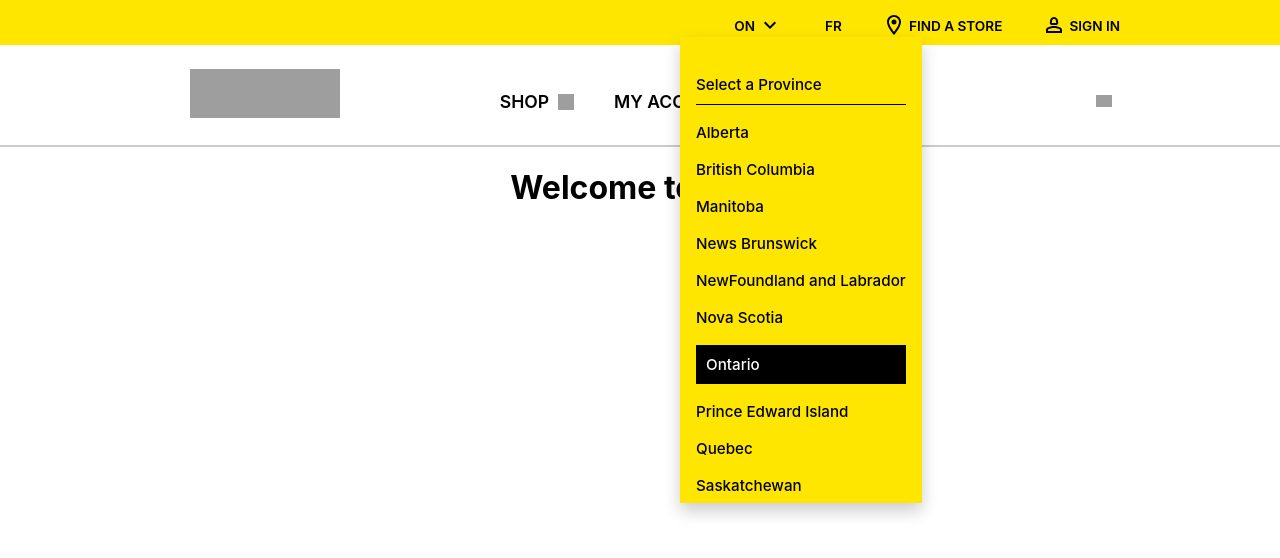
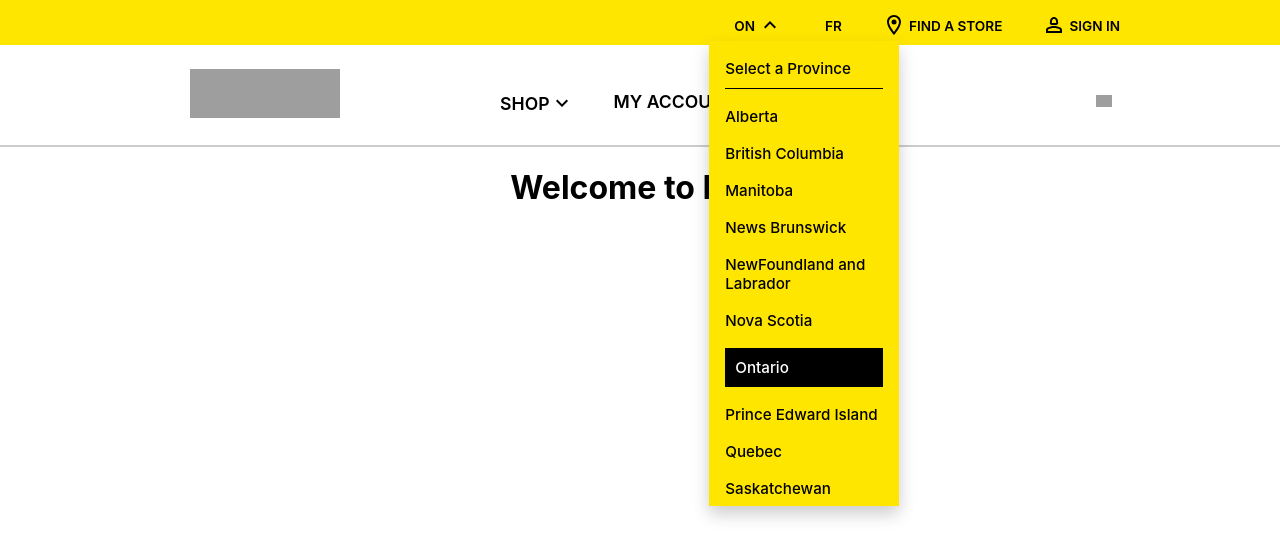
Before and after one commit to d4cho/fido-clone-nd, a React (Create React App) app: page / in a window 1280 px wide. Both pictures are taken after a click on the element "ON". Shown: the top 558 px of the page. Built offline with nearby package versions, Linux system fonts and the light colour scheme; grey boxes are pictures that could not be loaded.

Commit message:
fixed leftnavbar with styling on hover

```diff
--- a/src/App.js
+++ b/src/App.js
@@ -17,23 +17,9 @@ import KeyboardArrowDownOutlinedIcon from '@mui/icons-material/KeyboardArrowDown
 import KeyboardArrowUpOutlinedIcon from '@mui/icons-material/KeyboardArrowUpOutlined';
 import { shopDropdownLabels } from './Data/NavbarLabel';
 import { provincesDropdownLabels } from './Data/Provinces';
-import { billsDropdownLabels } from './Data/NavbarLabel';
-import TextField from './Components/Atoms/TextField/TextField';
-import SearchIcon from './Components/Atoms/SearchIcon/SearchIcon';
 
 function App() {
-    const {
-        menuTitle,
-        open,
-        handleShow,
-        iconOpen,
-        matches,
-        show,
-        closeShow,
-        handleMouseEnter,
-        handleMouseLeave,
-        isHover,
-    } = useContext(MainContext);
+    const { menuTitle, open, handleShow, iconOpen, matches } = useContext(MainContext);
 
     const topNavBarData = [
         {
@@ -71,9 +57,12 @@ function App() {
                                 backgroundColor='white'
                                 dataLabelItems={shopDropdownLabels}
                                 open={open}
-                                bottom='-468px'
+                                top='58px'
+                                left='-30px'
                             />
                         }
+                        arrowDown={<KeyboardArrowDownOutlinedIcon />}
+                        arrowUp={<KeyboardArrowUpOutlinedIcon />}
                     />
                 }
                 SideBarDrawer={<SideBarDrawer />}
@@ -92,34 +81,6 @@ function App() {
                         />
                     )
                 }
-                searchOpenAndClose={
-                    <NavBarDropdown
-                        backgroundColor='#fff'
-                        dataLabelItems={billsDropdownLabels}
-                        title='Slide'
-                        open={show}
-                        bottom='-135px'
-                        left='1240px'
-                        closeShow={closeShow}
-                        textField={
-                            <TextField
-                                value={''}
-                                placeholder='Search'
-                                searchIcon={
-                                    <SearchIcon
-                                        handleMouseEnter={handleMouseEnter}
-                                        handleMouseLeave={handleMouseLeave}
-                                        isHover={isHover}
-                                        backGroundColor='#ffe600'
-                                        boxShadow='0px 0px 0px 1px rgba(0,0,0,0.9'
-                                        height='2.57rem'
-                                        width='2.35rem'
-                                    />
-                                }
-                            />
-                        }
-                    />
-                }
                 backgroundColor='#fff'
                 alignItems='center'
                 borderBottom='2px solid #ccc'
@@ -132,9 +93,9 @@ function App() {
                                 dataLabelItems={provincesDropdownLabels}
                                 title='ON'
                                 open={iconOpen}
-                                bottom='-462px'
-                                left='800px'
-                                paddingTop='30px'
+                                top='100%'
+                                left='-25px'
+                                paddingTop='10px'
                                 selectAProvince='Select a Province'
                             />
                         }
--- a/src/Components/Atoms/SearchIcon/SearchIcon.css
+++ b/src/Components/Atoms/SearchIcon/SearchIcon.css
@@ -5,7 +5,6 @@
     display: flex;
     justify-content: center;
     align-items: center;
-    position: relative;
     bottom: 30px;
     cursor: pointer;
 }
--- a/src/Components/Atoms/SearchIcon/SearchIcon.jsx
+++ b/src/Components/Atoms/SearchIcon/SearchIcon.jsx
@@ -9,6 +9,7 @@ function SearchIcon({
     boxShadow,
     height,
     width,
+    position,
 }) {
     return (
         <>
@@ -22,6 +23,7 @@ function SearchIcon({
                     boxShadow: isHover ? boxShadow : null,
                     height: height ? height : null,
                     width: width ? width : null,
+                    position: position? position: null
                 }}
             >
                 <span className='search-icon'></span>
--- a/src/Components/Molecules/LeftNavigationBar/LeftNavigationBar.css
+++ b/src/Components/Molecules/LeftNavigationBar/LeftNavigationBar.css
@@ -68,6 +68,6 @@ a {
 
 .active {
     height: 3px;
-    margin-top: 32px;
+    margin-top: 31px;
     background: #000;
 }
--- a/src/Components/Molecules/LeftNavigationBar/LeftNavigationBar.jsx
+++ b/src/Components/Molecules/LeftNavigationBar/LeftNavigationBar.jsx
@@ -3,8 +3,19 @@ import './LeftNavigationBar.css';
 import { leftNavbarLabels } from '../../../Data/NavbarLabel';
 import { MainContext } from '../../../Context/MainContext';
 import SearchIcon from '../../Atoms/SearchIcon/SearchIcon';
+import NavBarDropdown from '../NavBarDropDown/NavBarDropDown';
+import TextField from '../../Atoms/TextField/TextField';
+import { billsDropdownLabels } from '../../../Data/NavbarLabel';
 
-function LeftNavigationBar({ menuTitle, open, marginLeft, color, NavBarDropdownContent }) {
+function LeftNavigationBar({
+    menuTitle,
+    open,
+    marginLeft,
+    color,
+    NavBarDropdownContent,
+    arrowDown,
+    arrowUp,
+}) {
     const {
         handleShow,
         handleMouseEnter,
@@ -15,7 +26,10 @@ function LeftNavigationBar({ menuTitle, open, marginLeft, color, NavBarDropdownC
         handleNavItemMouseLeave,
         navItems,
         leftNavBarSwitchLabel,
+        show,
+        closeShow,
     } = useContext(MainContext);
+
     return (
         <>
             <div className='left-navbar-container'>
@@ -23,7 +37,10 @@ function LeftNavigationBar({ menuTitle, open, marginLeft, color, NavBarDropdownC
                     <ul className='menu-items'>
                         {leftNavbarLabels.map((leftNavItem, idx) => (
                             <div key={idx}>
-                                <li onClick={() => leftNavBarSwitchLabel(leftNavItem.title)}>
+                                <li
+                                    style={{ position: 'relative' }}
+                                    onClick={() => leftNavBarSwitchLabel(leftNavItem.title)}
+                                >
                                     <span
                                         style={
                                             menuTitle === leftNavItem.title && open
@@ -45,15 +62,10 @@ function LeftNavigationBar({ menuTitle, open, marginLeft, color, NavBarDropdownC
                                             {leftNavItem.title}
                                         </a>
 
-                                        {leftNavItem.title === 'SHOP' && (
-                                            <span
-                                                className={
-                                                    open && menuTitle === leftNavItem.title
-                                                        ? 'arrow-up'
-                                                        : 'arrow-down'
-                                                }
-                                            />
-                                        )}
+                                        {leftNavItem.title === 'SHOP' &&
+                                            (open && menuTitle === leftNavItem.title
+                                                ? arrowUp
+                                                : arrowDown)}
                                     </span>
 
                                     <div
@@ -62,14 +74,21 @@ function LeftNavigationBar({ menuTitle, open, marginLeft, color, NavBarDropdownC
                                                 ? 'active'
                                                 : null
                                         }
+                                        style={{
+                                            marginTop: leftNavItem.title === 'SHOP' ? '27px' : null,
+                                        }}
                                     />
+                                    {leftNavItem.title === 'SHOP' && NavBarDropdownContent}
                                 </li>
                             </div>
                         ))}
                         <li
                             onClick={handleShow}
                             className='search-button'
-                            style={{ marginLeft: marginLeft ? marginLeft : null }}
+                            style={{
+                                marginLeft: marginLeft ? marginLeft : null,
+                                position: 'relative',
+                            }}
                         >
                             <SearchIcon
                                 handleMouseEnter={handleMouseEnter}
@@ -81,9 +100,36 @@ function LeftNavigationBar({ menuTitle, open, marginLeft, color, NavBarDropdownC
                                 height='2rem'
                                 width='2rem'
                             />
+                            <NavBarDropdown
+                                backgroundColor='#fff'
+                                dataLabelItems={billsDropdownLabels}
+                                title='Slide'
+                                open={show}
+                                marginTop='20px'
+                                marginBottom='10px'
+                                top='-1px'
+                                left='0'
+                                closeShow={closeShow}
+                                textField={
+                                    <TextField
+                                        value={''}
+                                        placeholder='Search'
+                                        searchIcon={
+                                            <SearchIcon
+                                                handleMouseEnter={handleMouseEnter}
+                                                handleMouseLeave={handleMouseLeave}
+                                                isHover={isHover}
+                                                backGroundColor='#ffe600'
+                                                boxShadow='0px 0px 0px 1px rgba(0,0,0,0.9'
+                                                height='2.57rem'
+                                                width='2.35rem'
+                                            />
+                                        }
+                                    />
+                                }
+                            />
                         </li>
                     </ul>
-                    {NavBarDropdownContent}
                 </nav>
             </div>
         </>
--- a/src/Components/Molecules/NavBarDropDown/NavBarDropDown.jsx
+++ b/src/Components/Molecules/NavBarDropDown/NavBarDropDown.jsx
@@ -6,12 +6,14 @@ function NavBarDropdown({
     backgroundColor,
     dataLabelItems,
     open,
-    bottom,
+    top,
     left,
     closeShow,
     textField,
     paddingTop,
     selectAProvince,
+    marginTop,
+    marginBottom,
 }) {
     return (
         <>
@@ -20,7 +22,7 @@ function NavBarDropdown({
                     <div
                         style={{
                             backgroundColor: backgroundColor,
-                            bottom: bottom,
+                            top: top,
                             left: left,
                             display: textField ? 'flex' : null,
                             flexDirection: textField ? 'column' : null,
@@ -30,7 +32,10 @@ function NavBarDropdown({
                         onClick={closeShow}
                     >
                         {textField}
-                        <ul className='main-content'>
+                        <ul
+                            style={{ marginBottom: marginBottom, marginTop: marginTop }}
+                            className='main-content'
+                        >
                             {selectAProvince && (
                                 <span
                                     style={{
--- a/src/Components/Molecules/TopNavBar/TopNavBar.css
+++ b/src/Components/Molecules/TopNavBar/TopNavBar.css
@@ -38,4 +38,5 @@
     flex-direction: row;
     align-items: center;
     gap: 3px;
+    position: relative;
 }
--- a/src/Components/Molecules/TopNavBar/TopNavBar.jsx
+++ b/src/Components/Molecules/TopNavBar/TopNavBar.jsx
@@ -12,14 +12,10 @@ function TopNavBar({ data, height, backgroundColor, dropNavContent }) {
                             <span className='arrow-icon' onClick={() => iconOpenToggle()}>
                                 <li className='top-nav-bar-item'>{topNavItem.title}</li>{' '}
                                 {iconOpen ? (
-                                    <span
-
-                                    >
+                                    <span>{topNavItem.arrowUp}</span>
+                                ) : (
+                                    <span>
                                         {topNavItem.arrowDown}
-                                    </span>
-                                ) : (
-                                    <span >
-                                        {topNavItem.arrowUp}
                                     </span>
                                 )}
                             </span>
--- a/src/Components/Organisms/NavBarContent/NavBarContent.jsx
+++ b/src/Components/Organisms/NavBarContent/NavBarContent.jsx
@@ -9,7 +9,6 @@ function NavBarContent({
     MiniCardsContent,
     SideBarDrawer,
     Logo,
-    searchOpenAndClose,
     link,
     backgroundColor,
     alignItems,
@@ -59,7 +58,6 @@ function NavBarContent({
 
                     {Logo}
                 </div>
-                {searchOpenAndClose}
             </div>
             {MiniCardsContent}
             {SideBarDrawer}
```
Also changed, not shown: src/Components/Atoms/TextField/TextField.jsx (+5 -4 lines).
